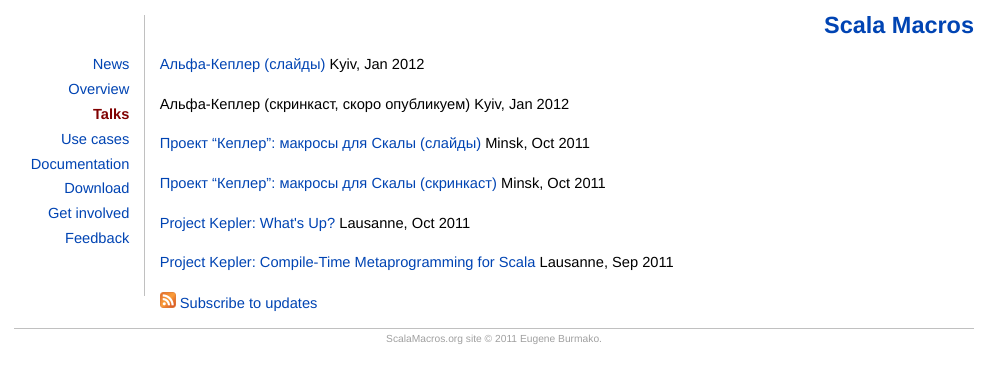
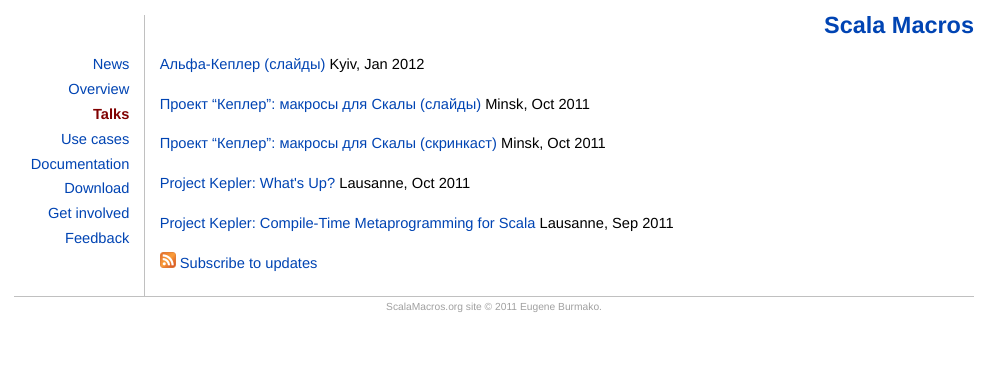
Before and after one commit to scalamacros/scalamacros.github.com, a Jekyll site: the page built from talks.html, in a window 1280 px wide. Shown: the top 383 px of the page, without its empty margins (146-1150 px from the left). Built offline with Jekyll 4.4.1, drawn with Linux system fonts in a browser that asks for light colours.

Commit message:
alas, no screencast

```diff
--- a/talks.html
+++ b/talks.html
@@ -6,8 +6,6 @@
 ---
 
 <p><a href="/talks/2012-01-14-RuAlphaKepler.pdf">Альфа-Кеплер (слайды)</a> Kyiv, Jan 2012</p>
-
-<p>Альфа-Кеплер (скринкаст, скоро опубликуем) Kyiv, Jan 2012</p>
 
 <p><a href="/talks/2011-10-29-RuProjectKepler.pdf">Проект “Кеплер”: макросы для Скалы (слайды)</a> Minsk, Oct 2011</p>
 
```
